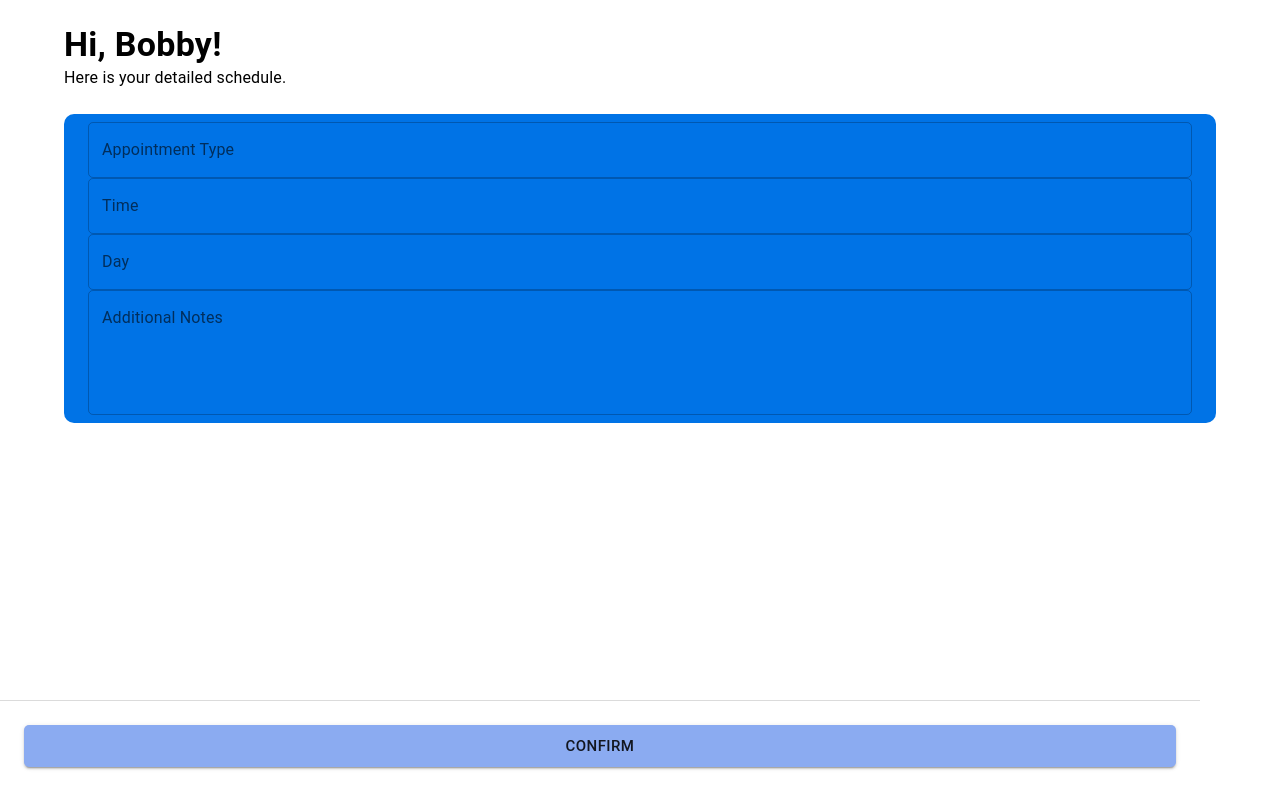
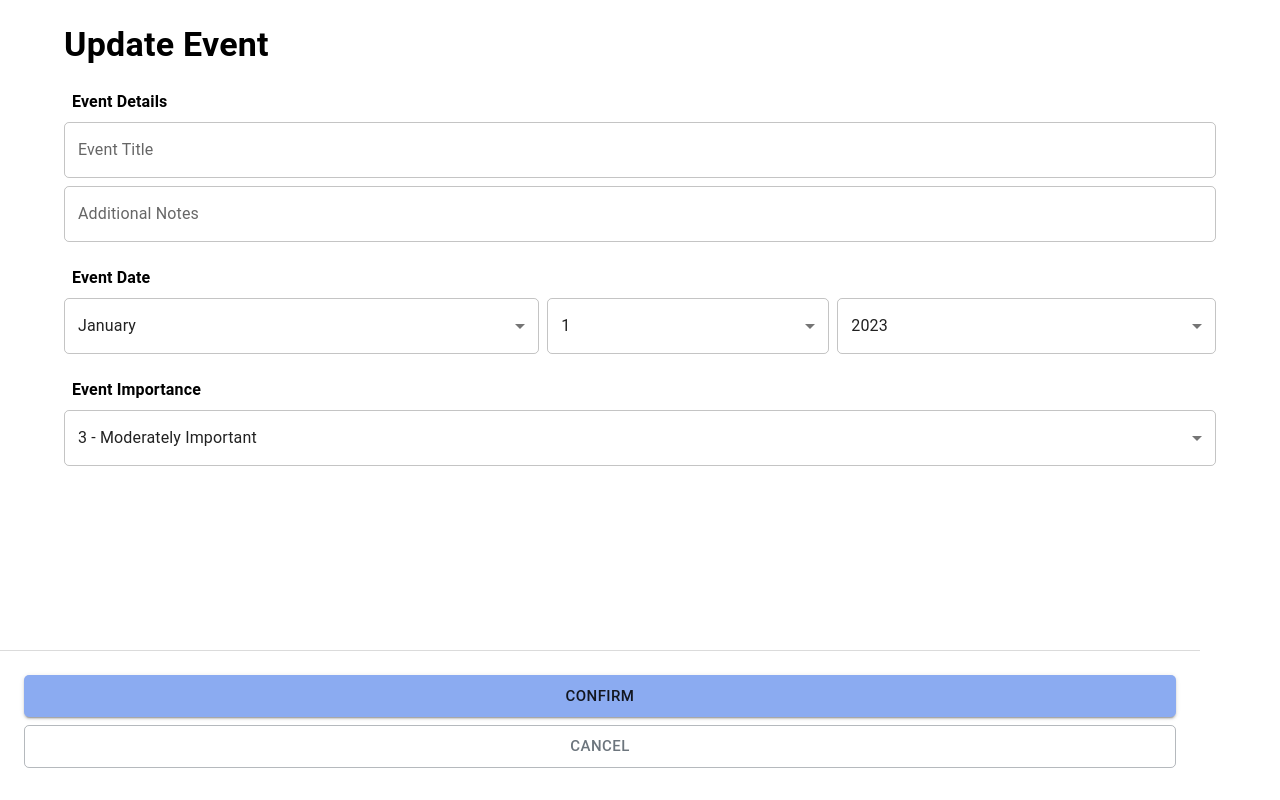
Before and after one commit to orangepulpsucks/Dubhacks-2023, a React (Vite) app: page /event/1/update in a window 1280 px wide. Built offline with nearby package versions, Linux system fonts and the light colour scheme.

Commit message:
View and update event UI upates

```diff
--- a/src/App.css
+++ b/src/App.css
@@ -15,3 +15,9 @@
     background-color: white;
     z-index: 999;
 }
+
+.event-item {
+    border-radius: 10px;
+    background-color: #0073e6;
+    color: #ffffff;
+}
--- a/src/pages/EventDetails.tsx
+++ b/src/pages/EventDetails.tsx
@@ -1,78 +1,82 @@
-import React from 'react';
+import React, { useState } from 'react';
 import { Button, Container, Typography } from '@mui/material';
-import { useDispatch } from 'react-redux';
+import { useHistory, useParams } from 'react-router';
 
 import CustomPage from '../components/CustomPage';
-import { setNewAlert } from '../service/alert';
+import { setLast } from '../store/slices/events';
+
+const months = [
+  "January",
+  "February",
+  "March",
+  "April",
+  "May",
+  "June",
+  "July",
+  "August",
+  "September",
+  "October",
+  "November",
+  "December"
+]
 
 const EventDetails: React.FC = () => {
-  const dispatch = useDispatch();
+  const history = useHistory();
+  const { id }: any = useParams();
+  const [state, setState] = useState({
+    title: 'Loading...',
+    date: {
+        day: 1,
+        month: 1,
+        year: 2023
+    },
+    description: '',
+    priority: 3
+  });
 
-  const hardCodedEvents = [0]
+  // Button handlers
+  const handleEdit = () => {
+    history.push('/event/' + id + '/update');
+  }
+
+  const handleCancel = () => {
+    history.push('/home');
+  }
 
   return (
     <CustomPage contentHeight="calc(100% - 150px)">
       {/* Header */}
       <Container sx={{ my: 3, px: 2, width: "100%" }}>
         <Typography variant="h4" sx={{ fontWeight: "bold" }}>
-          Hi, Bobby!
-        </Typography>
-        <Typography variant="body1">
-          Here is your detailed schedule.
+          View Event
         </Typography>
       </Container>
 
       {/* Events */}
       <Container sx={{ px: 2 }}>
-        {
-          hardCodedEvents.map((event, i) => {
-            return (
-              <Container key={i} sx={{ my: 1, py: 1 }} className="event-item">
+        <Container sx={{ my: 1, py: 2 }} className="event-item">
           <Typography variant="h5" sx={{ fontWeight: "bold" }}>
-                  Lunch with Johnny
-                </Typography>
-                <br />
-                <Typography variant="body1">
-                  December 9, 2023
+            {state.title}
           </Typography>
           <Typography variant="body1">
-                  12:00 PM - 1:00 PM
+            {months[state.date.month-1]} {state.date.day}, {state.date.year}
           </Typography>
-                <br />
-                <Typography variant="body1">
-                Address:
-                </Typography>
-                <Typography variant="body1">
-                4001 E Stevens Way NE
-                </Typography>
-                <Typography variant="body1">
-                Seattle, WA 98195
-                </Typography>
-                <br />
-                <Typography variant="body1">
+          <Typography variant="body1" sx={{ fontWeight: "bold", mt: 2 }}>
             Additional notes:
           </Typography>
           <Typography variant="body1">
-                Don't forget housewarming gift!
+            {state.description ? state.description : "None"}
           </Typography>
-                <br />
-                <br />
-
-
-
         </Container>
-            )
-          })
-        }
       </Container>
 
       {/* Buttons at bottom */}
       <Container sx={{ py: 2 }} className="button-stack-2">
-        <Button variant="contained" fullWidth size="large"sx={{ my: 1 }}>
+        <Button variant="contained" fullWidth size="large"sx={{ my: 1 }} onClick={handleEdit}>
           Edit
         </Button>
-        <Button variant="outlined" color="secondary" fullWidth size="large" sx={{ mb: 1 }}>
-          Remove
+        <Button variant="outlined" color="secondary" fullWidth size="large" sx={{ mb: 1 }} onClick={handleCancel}>
+          Cancel
         </Button>
       </Container>
     </CustomPage>
--- a/src/pages/EventUpdate.tsx
+++ b/src/pages/EventUpdate.tsx
@@ -1,81 +1,206 @@
-import React, { useState } from 'react';
-import { Button, Container, Typography, TextField } from '@mui/material';
-import { useDispatch } from 'react-redux';
+import React, { useState, useEffect } from 'react';
+import { Button, Container, Grid, Typography, TextField, Select, MenuItem } from '@mui/material';
+import { useDispatch, useSelector } from 'react-redux';
+import { useParams, useHistory, useLocation } from 'react-router';
 
 import CustomPage from '../components/CustomPage';
+import { selectLastState } from '../store/slices/events';
 import { setNewAlert } from '../service/alert';
+
+// Helper function for generating ranges from start inclusive to stop exclusive
+const range = (start: number, stop: number) => {
+  return Array.from({ length: (stop - start) }, (_, i) => start + i);
+}
+
+// Custom query hook
+function useQuery() {
+  const { search } = useLocation();
+  return React.useMemo(() => new URLSearchParams(search), [search]);
+}
 
 const EventUpdate: React.FC = () => {
   const dispatch = useDispatch();
-  const [appointmentType, setAppointmentType] = useState('');
-  const [time, setTime] = useState('');
-  const [day, setDay] = useState('');
-  const [additionalNotes, setAdditionalNotes] = useState('');
+  const history = useHistory();
+  const query = useQuery();
+  const lastEvent = useSelector(selectLastState);
+  const { id }: any = useParams();
+  const isCreate = id == 'new' ? true : false;
 
-  const hardCodedEvents = [0];
+  const [data, setData] = useState({
+    title: '',
+    date: {
+      day: 1,
+      month: 1,
+      year: 2023
+    },
+    description: '',
+    priority: 3
+  });
+
+  // Fill in params
+  useEffect(() => {
+    if (!isCreate) {
+      setData({
+        title: lastEvent.title,
+        date: {
+          day: lastEvent.date.day,
+          month: lastEvent.date.month,
+          year: lastEvent.date.year
+        },
+        description: lastEvent.description,
+        priority: lastEvent.priority
+      });
+    }
+  }, [lastEvent]);
+
+  // Button handlers
+  const handleConfirm = () => {
+    // TODO: 2 CASES - IS NEW EVENT OR UPDATE EVENT
+  }
+
+  const handleCancel = () => {
+    history.push('/event/' + id + '/details');
+  }
+
+  // Change handlers
+  const handleTitleChange = (e: any) => {
+    setData({ ...data, title: e.target.value });
+  };
+
+  const handleDescriptionChange = (e: any) => {
+    setData({ ...data, description: e.target.value });
+  };
+
+  const handlePriorityChange = (e: any) => {
+    setData({ ...data, priority: e.target.value });
+  };
+
+  const handleDayChange = (e: any) => {
+    setData({ ...data, date: { ...data.date, day: e.target.value } });
+  };
+
+  const handleMonthChange = (e: any) => {
+    setData({ ...data, date: { ...data.date, month: e.target.value } });
+  };
+
+  const handleYearChange = (e: any) => {
+    setData({ ...data, date: { ...data.date, year: e.target.value } });
+  };
 
   return (
     <CustomPage contentHeight="calc(100% - 100px)">
       {/* Header */}
       <Container sx={{ my: 3, px: 2, width: "100%" }}>
         <Typography variant="h4" sx={{ fontWeight: "bold" }}>
-          Hi, Bobby!
-        </Typography>
-        <Typography variant="body1">
-          Here is your detailed schedule.
+          {isCreate ? 'Create' : 'Update'} Event
         </Typography>
       </Container>
 
       {/* Events */}
       <Container sx={{ px: 2 }}>
-        {hardCodedEvents.map((event, i) => {
-          return (
-            <Container key={i} sx={{ my: 1, py: 1 }} className="event-item">
-
-              {/* Add input fields for appointment details */}
+        <Typography variant="body1" sx={{ mx: 1, mt: 2, mb: 1, fontWeight: "bold" }}>
+          Event Details
+        </Typography>
         <TextField
-                label="Appointment Type"
+          label="Event Title"
           variant="outlined"
           fullWidth
-                value={appointmentType}
-                onChange={(e) => setAppointmentType(e.target.value)}
-                className="input-field"
-              />
-              <TextField
-                label="Time"
-                variant="outlined"
-                fullWidth
-                value={time}
-                onChange={(e) => setTime(e.target.value)}
-                className="input-field"
-              />
-              <TextField
-                label="Day"
-                variant="outlined"
-                fullWidth
-                value={day}
-                onChange={(e) => setDay(e.target.value)}
-                className="input-field"
+          value={data.title}
+          onChange={handleTitleChange}
+          sx={{ mb: 1 }}
         />
         <TextField
           label="Additional Notes"
           variant="outlined"
           fullWidth
-                multiline
-                rows={4}
-                value={additionalNotes}
-                onChange={(e) => setAdditionalNotes(e.target.value)}
-                className="input-field"
+          value={data.description}
+          onChange={handleDescriptionChange}
+          sx={{ mb: 1 }}
         />
-            </Container>
-          );
-        })}
+
+        <Typography variant="body1" sx={{ mx: 1, mt: 2, mb: 1, fontWeight: "bold" }}>
+          Event Date
+        </Typography>
+        <Grid container spacing={1}>
+          <Grid item xs={5}>
+            <Select
+              value={data.date.month}
+              fullWidth
+              onChange={handleMonthChange}
+              sx={{ mb: 1 }}
+            >
+              <MenuItem value={1}>January</MenuItem>
+              <MenuItem value={2}>February</MenuItem>
+              <MenuItem value={3}>March</MenuItem>
+              <MenuItem value={4}>April</MenuItem>
+              <MenuItem value={5}>May</MenuItem>
+              <MenuItem value={6}>June</MenuItem>
+              <MenuItem value={7}>July</MenuItem>
+              <MenuItem value={8}>August</MenuItem>
+              <MenuItem value={9}>September</MenuItem>
+              <MenuItem value={10}>October</MenuItem>
+              <MenuItem value={11}>November</MenuItem>
+              <MenuItem value={12}>December</MenuItem>
+            </Select>
+          </Grid>
+          <Grid item xs={3}>
+            <Select
+              value={data.date.day}
+              fullWidth
+              onChange={handleDayChange}
+              sx={{ mb: 1 }}
+            >
+              {
+                range(1, 32).map((day) => {
+                  return (
+                    <MenuItem value={day} key={day}>{day}</MenuItem>
+                  )
+                })
+              }
+            </Select>
+          </Grid>
+          <Grid item xs={4}>
+            <Select
+              value={data.date.year}
+              fullWidth
+              onChange={handleYearChange}
+              sx={{ mb: 1 }}
+            >
+              {
+                range(1900, 2024).reverse().map((day) => {
+                  return (
+                    <MenuItem value={day} key={day}>{day}</MenuItem>
+                  )
+                })
+              }
+            </Select>
+          </Grid>
+        </Grid>
+
+        <Typography variant="body1" sx={{ mx: 1, mt: 2, mb: 1, fontWeight: "bold" }}>
+          Event Importance
+        </Typography>
+        <Select
+          value={data.priority}
+          fullWidth
+          onChange={handlePriorityChange}
+          sx={{ mb: 1 }}
+        >
+          <MenuItem value={1}>1 - Not Important</MenuItem>
+          <MenuItem value={2}>2 - Somewhat Important</MenuItem>
+          <MenuItem value={3}>3 - Moderately Important</MenuItem>
+          <MenuItem value={4}>4 - Very Important</MenuItem>
+          <MenuItem value={5}>5 - Extremely Important</MenuItem>
+        </Select>
       </Container>
 
       {/* Buttons at the bottom */}
-      <Container sx={{ py: 2 }} className="button-stack-1">
-        <Button variant="contained" fullWidth size="large" sx={{ my: 1 }}>
+      <Container sx={{ py: 2 }} className="button-stack-2">
+        <Button variant="contained" fullWidth size="large" sx={{ my: 1 }} onClick={handleConfirm}>
           Confirm
+        </Button>
+        <Button variant="outlined" color="secondary" fullWidth size="large" sx={{ mb: 1 }} onClick={handleCancel}>
+          Cancel
         </Button>
       </Container>
     </CustomPage>
--- a/src/pages/Home.css
+++ /dev/null
@@ -1,5 +0,0 @@
-.event-item {
-    border-radius: 10px;
-    background-color: #0073e6;
-    color: #ffffff;
-}
--- /dev/null
+++ b/src/store/slices/events.ts
@@ -0,0 +1,30 @@
+import { createSlice } from '@reduxjs/toolkit';
+
+const initialState: any = {
+    last: {
+        title: '',
+        date: {
+            day: 1,
+            month: 1,
+            year: 2023
+        },
+        description: '',
+        priority: 3
+    }
+};
+
+export const eventsSlice = createSlice({
+    name: 'events',
+    initialState,
+    reducers: {
+        setLast: (state, action) => {
+            state.last = action.payload;
+        }
+    }
+});
+
+export const { setLast } = eventsSlice.actions;
+
+export const selectLastState = (state: any) => state.events.last;
+
+export default eventsSlice.reducer;
--- a/src/store/store.ts
+++ b/src/store/store.ts
@@ -5,9 +5,11 @@ import { persistReducer, persistStore } from 'redux-persist';
 import thunk from 'redux-thunk';
 
 import { uiSlice } from "./slices/ui";
+import { eventsSlice } from './slices/events';
 
 const combinedReducer = combineReducers({
-    [uiSlice.name]: uiSlice.reducer
+    [uiSlice.name]: uiSlice.reducer,
+    [eventsSlice.name]: eventsSlice.reducer
 });
 
 const persistConfig = {
```
Also changed, not shown: src/pages/Home.tsx (+6 -2 lines). Lines whose indentation alone changed are shown as unchanged.
